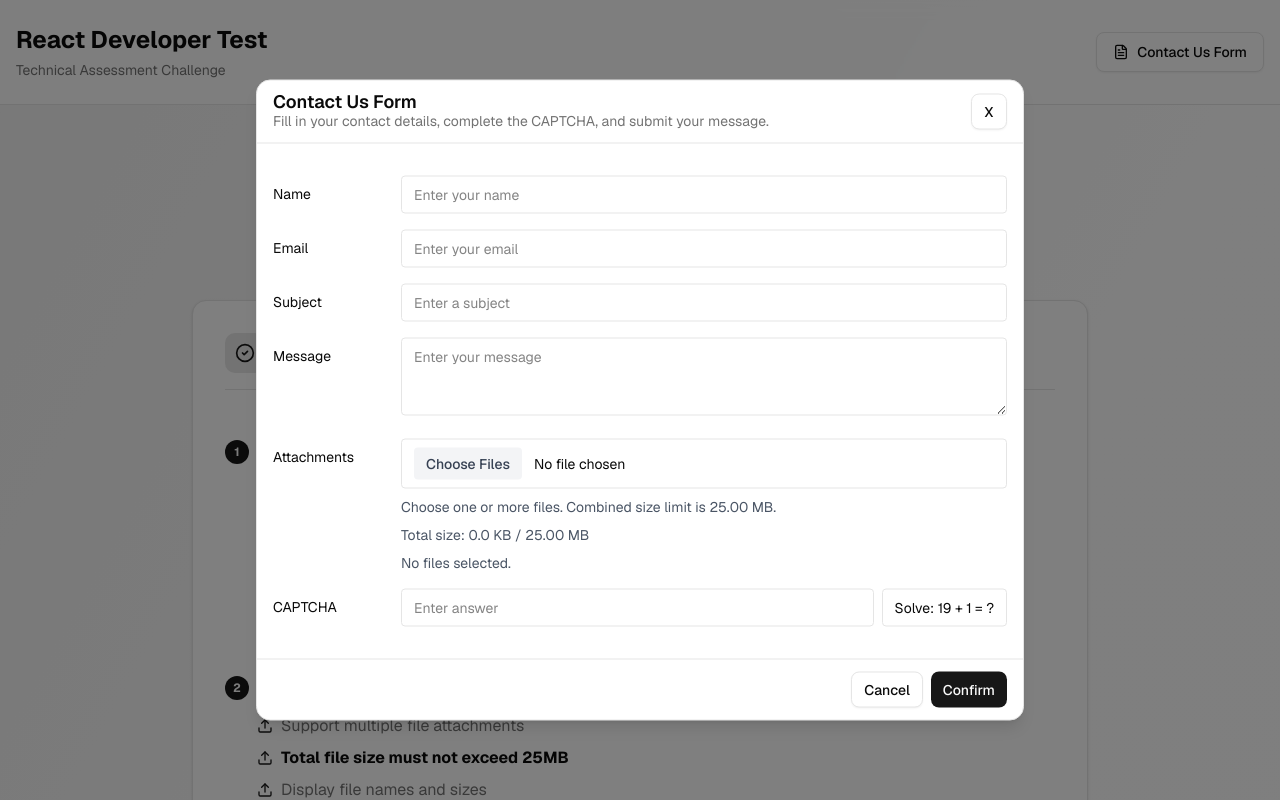
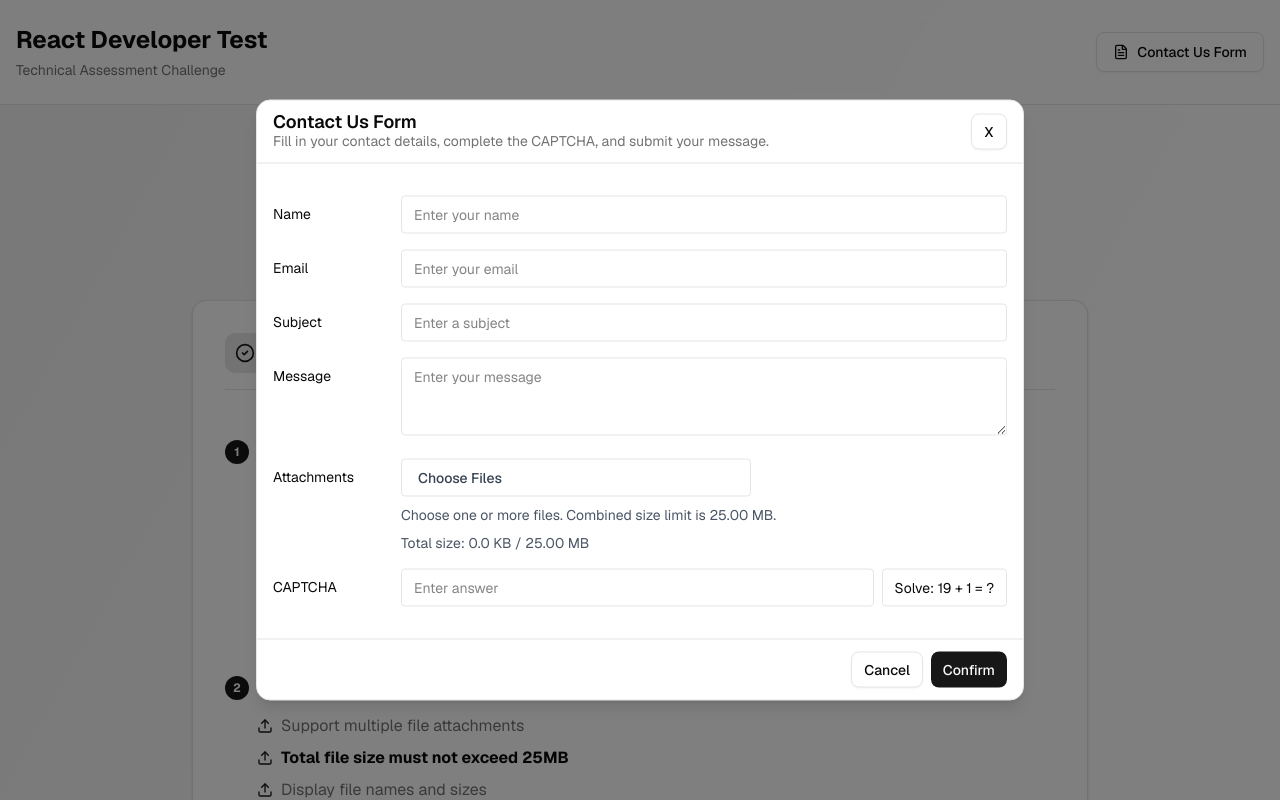
Before and after one commit to damon-hellomolly/react-form-test, a Next.js app: page / in a window 1280 px wide. Both pictures are taken after a click on the button "Contact Us Form". Shown: the top 800 px of the page. Built offline with nearby package versions, Linux system fonts and the light colour scheme.

Commit message:
style: Update ContactForm styles for improved layout and user interaction

```diff
--- a/components/contact-form/contact-form.tsx
+++ b/components/contact-form/contact-form.tsx
@@ -399,7 +399,7 @@ export default function ContactForm({
               fileUploadError ? "attachments-error" : undefined
             }
             onChange={handleFilesChange}
-            className="w-full rounded border px-3 py-2 text-sm file:mr-3 file:rounded file:border-0 file:bg-gray-100 file:px-3 file:py-1.5 file:text-sm file:font-medium file:text-gray-700 hover:file:bg-gray-200"
+            className="w-min rounded border px-4 py-2 text-sm text-transparent hover:cursor-pointer file:text-sm file:font-medium file:text-gray-700 hover:bg-gray-200"
           />
           <p id="attachments-help" className="text-sm text-gray-600">
             Choose one or more files. Combined size limit is{" "}
@@ -443,9 +443,7 @@ export default function ContactForm({
                 </li>
               ))}
             </ul>
-          ) : (
-            <p className="text-sm text-gray-600">No files selected.</p>
-          )}
+          ) : null}
         </div>
       </div>
 
@@ -481,7 +479,8 @@ export default function ContactForm({
               onClick={handleCaptchaRefresh}
               className="shrink-0 rounded border px-3 py-2 text-sm disabled:cursor-not-allowed disabled:opacity-60 hover:bg-gray-200 hover:cursor-pointer"
             >
-              Solve: {captchaChallenge ? captchaChallenge.question : "Loading..."}
+              Solve:{" "}
+              {captchaChallenge ? captchaChallenge.question : "Loading..."}
             </button>
           </div>
           {captchaError ? (
```
Also changed, not shown: 1 other file (tests, documents, lock files or other folders).
